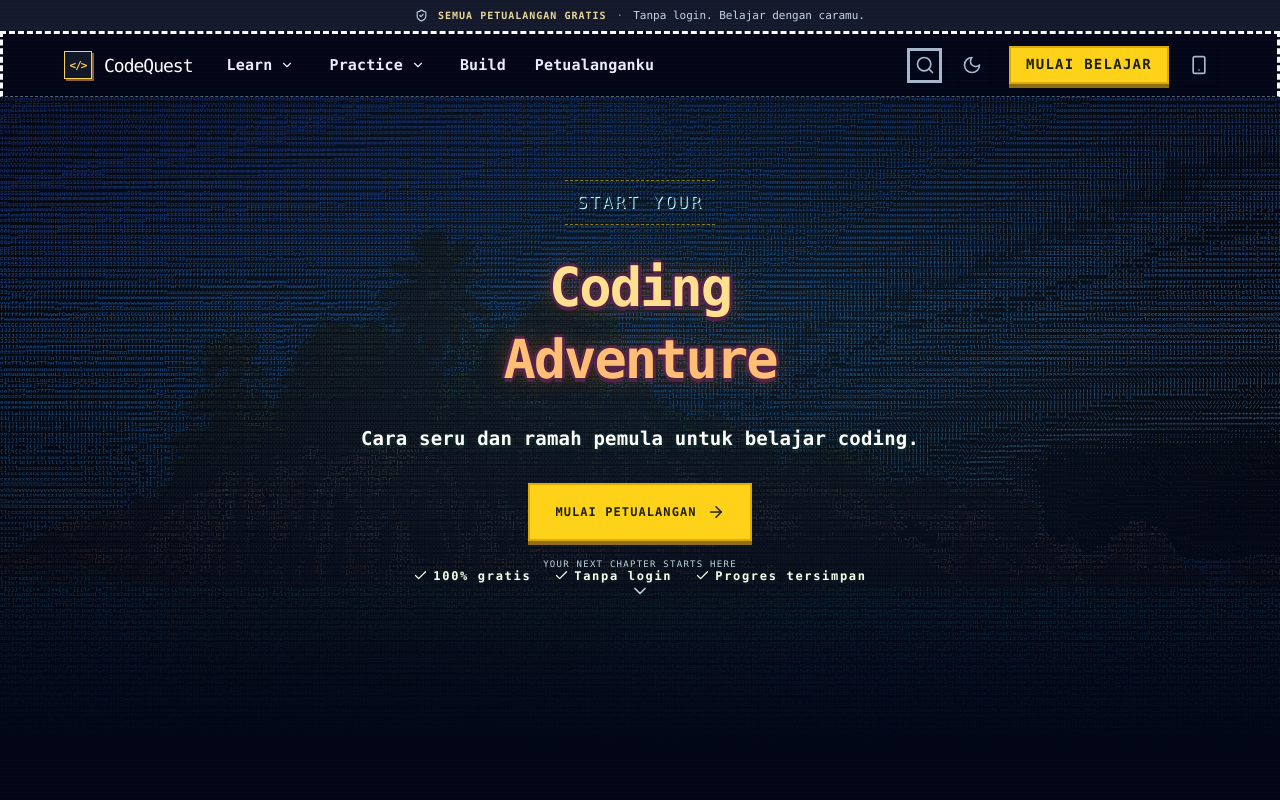
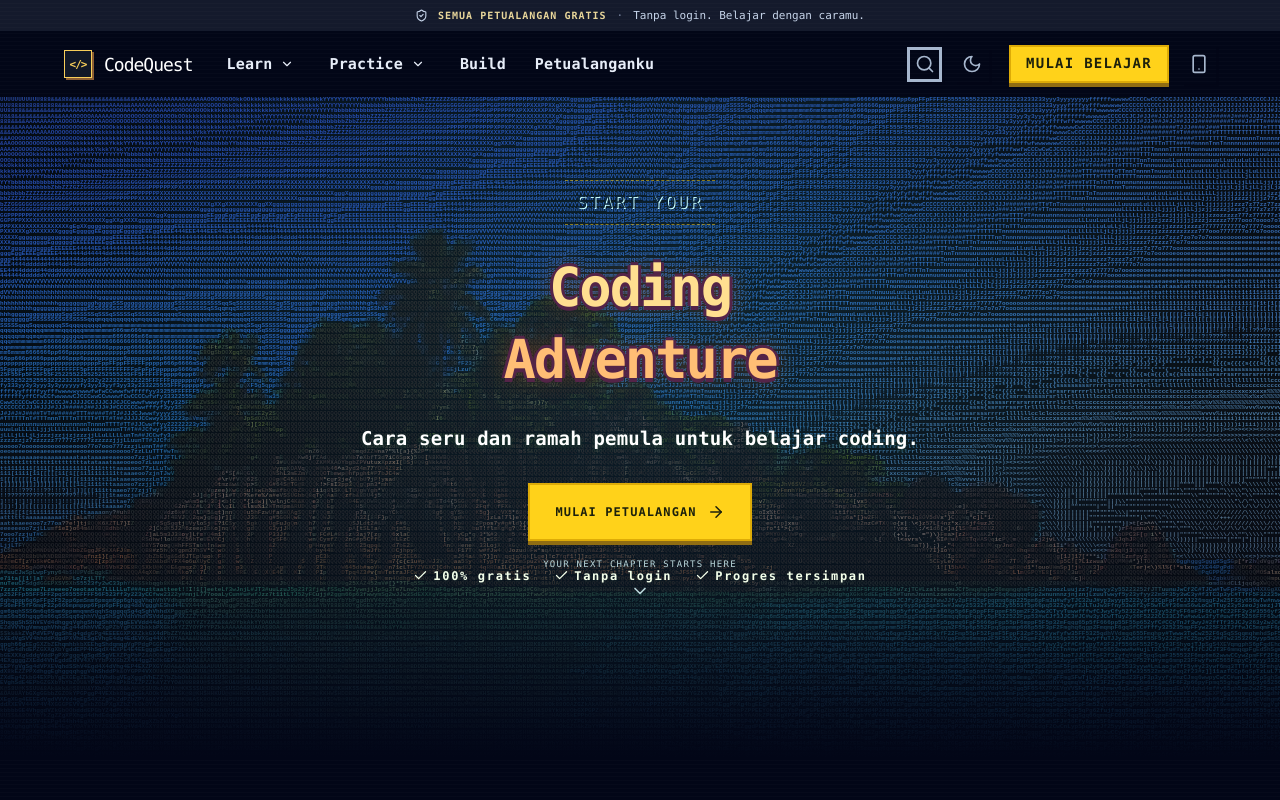
Before and after one commit to Fuckinsomnia/codequest, a React (Vite) app: page / in a window 1280 px wide. Shown: the top 800 px of the page. Built offline with nearby package versions, Linux system fonts and the light colour scheme.

Commit message:
Brighten the home ASCII hero and remove dashed header borders

```diff
--- a/src/App.jsx
+++ b/src/App.jsx
@@ -19,7 +19,7 @@ function Footer(){return <footer className="site-footer"><div className="contain
 function Home({state}){
   const [step,setStep]=useState(0);
   const workflow=[{title:'Belajar, satu langkah kecil',desc:'Mulai dari nol dengan konsep singkat, contoh yang jelas, dan latihan langsung di browser.',label:'LEARN',code:'print("Halo, petualang!")',output:'Halo, petualang!'},{title:'Ubah rasa ingin tahu jadi skill',desc:'Latih logika, pecahkan tantangan, dan pahami kesalahanmu lewat output nyata.',label:'PRACTICE',code:'for level in range(1, 4):\n    print("Level", level)',output:'Level 1\nLevel 2\nLevel 3'},{title:'Bangun sesuatu yang kamu suka',desc:'Terapkan kemampuanmu pada proyek terpandu, lalu buat karya sendiri di Builds.',label:'BUILD',code:'<h1>Ini website pertamaku.</h1>\n<button>Ayo mulai!</button>',output:'Idemu. Kodemu. Karyamu.'}];
-  return <><section className="home-hero"><div className="hero-shade"/><div className="hero-ascii-stage"><RealisticAscii src={`${import.meta.env.BASE_URL}home-seychelles.jpg`} alt="Pulau St Pierre di Seychelles, foto Moritz Feldmann, dirender sebagai ASCII art" rows={120} characters={detailedRamp} className="hero-ascii" contrast={1.2} brightness={0} invert photoOpacity={0.015} dotOpacity={0.62} fit="cover"/></div><div className="hero-content"><p className="hero-eyebrow">START YOUR</p><h1>Coding<br/><span>Adventure</span></h1><p className="hero-description">Cara seru dan ramah pemula untuk belajar coding.</p><a className="button yellow hero-button" href="#/courses">Mulai petualangan<ArrowRight size={18}/></a><div className="hero-benefits"><span><Check size={15}/>100% gratis</span><span><Check size={15}/>Tanpa login</span><span><Check size={15}/>Progres tersimpan</span></div></div><div className="hero-bottom"><span>YOUR NEXT CHAPTER STARTS HERE</span><ChevronDown size={20}/></div></section>
+  return <><section className="home-hero"><div className="hero-shade"/><div className="hero-ascii-stage"><RealisticAscii src={`${import.meta.env.BASE_URL}home-seychelles.jpg`} alt="Pulau St Pierre di Seychelles, foto Moritz Feldmann, dirender sebagai ASCII art" rows={120} characters={detailedRamp} className="hero-ascii" contrast={1.2} brightness={0.12} invert photoOpacity={0.03} dotOpacity={0.78} fit="cover"/></div><div className="hero-content"><p className="hero-eyebrow">START YOUR</p><h1>Coding<br/><span>Adventure</span></h1><p className="hero-description">Cara seru dan ramah pemula untuk belajar coding.</p><a className="button yellow hero-button" href="#/courses">Mulai petualangan<ArrowRight size={18}/></a><div className="hero-benefits"><span><Check size={15}/>100% gratis</span><span><Check size={15}/>Tanpa login</span><span><Check size={15}/>Progres tersimpan</span></div></div><div className="hero-bottom"><span>YOUR NEXT CHAPTER STARTS HERE</span><ChevronDown size={20}/></div></section>
     <section className="container section home-intro"><SectionHeading title="Belajar coding, naik level." description="Dari baris kode pertama hingga karya pertamamu. Nikmati setiap langkahnya."/><div className="learn-workflow"><div className="mini-editor"><div className="mini-title"><span className="window-dots"><i/><i/><i/></span>petualangan.py<span>LOCAL</span></div><div className="mini-code"><span>1</span><pre>{workflow[step].code}</pre></div><div className="mini-terminal"><span>TERMINAL</span><pre>{workflow[step].output}</pre><span className="mini-cursor"/></div><div className="mini-character"><PixelCharacter size={90}/><div>+15 XP<small>Keep going!</small></div></div></div><div className="workflow-steps">{workflow.map((item,i)=><button key={i} className={step===i?'active':''} onClick={()=>setStep(i)}><span className="step-num">0{i+1}</span><div><span className="eyebrow">{item.label}</span><h3>{item.title}</h3>{step===i&&<p>{item.desc}</p>}</div><ChevronRight size={21}/></button>)}</div></div></section>
     <section className="container section"><SectionHeading eyebrow="PILIH PETUALANGANMU" title="Dunia baru menunggumu." description="Kursus interaktif, langkah demi langkah. Semua terbuka untukmu."><a className="text-link" href="#/courses">Lihat semua kursus<ArrowRight size={17}/></a></SectionHeading><div className="course-grid">{courses.slice(0,6).map(c=><CourseCard key={c.id} course={c} state={state}/>)}</div></section>
     <section className="container quest-banner"><div><p className="eyebrow">KEBIASAAN KECIL, DAMPAK BESAR</p><h2>30 hari. Satu petualangan.</h2><p>Satu latihan setiap hari. Kumpulkan XP, buka lencana,<br/>dan lihat seberapa jauh kamu sudah melangkah.</p><a className="button yellow" href="#/30-days">Terima tantangan<ArrowRight size={16}/></a></div><div className="quest-art"><PixelCharacter size={144}/><span className="floating-xp">LEVEL UP!</span><div className="pixel-platform" aria-hidden="true">______________</div></div></section>
--- a/src/ascii-ui.css
+++ b/src/ascii-ui.css
@@ -261,7 +261,6 @@ select:focus {
   border-left-color: var(--blue);
 }
 
-.site-header,
 .lesson-header,
 .lesson-footer,
 .panel-toolbar,
@@ -270,6 +269,11 @@ select:focus {
 .build-tabs,
 .footer-bottom {
   border-style: dashed;
+}
+
+.top-note,
+.site-header {
+  border: 0 !important;
 }
 
 .top-note,
--- a/src/ascii.css
+++ b/src/ascii.css
@@ -68,15 +68,15 @@
   position: absolute;
   inset: 0;
   z-index: 0;
-  background: repeating-linear-gradient(180deg, transparent 0 3px, #02061766 3px 4px);
+  background: repeating-linear-gradient(180deg, transparent 0 3px, #02061722 3px 4px);
   pointer-events: none;
 }
 
 .hero-shade {
   z-index: 1;
   background:
-    radial-gradient(circle at 50% 58%, #02061711, transparent 42%),
-    linear-gradient(#02061755 0, #02061722 34%, #02061799 76%, #020617 100%);
+    radial-gradient(circle at 50% 58%, #02061700, transparent 48%),
+    linear-gradient(#02061711 0, #02061708 34%, #02061755 76%, #020617 100%);
 }
 
 .home-hero .ascii-scene {
```
